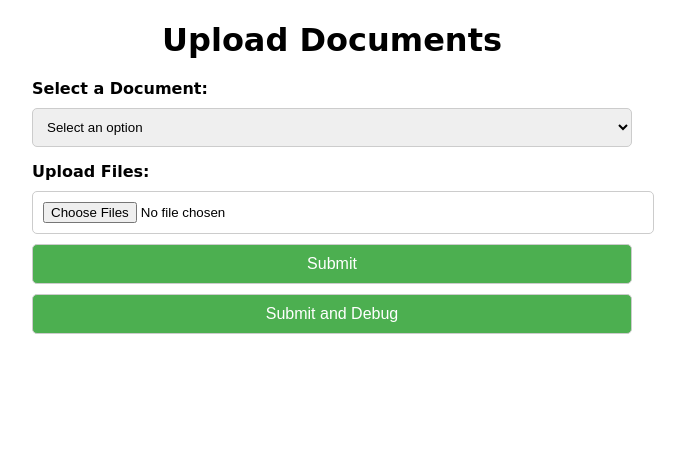
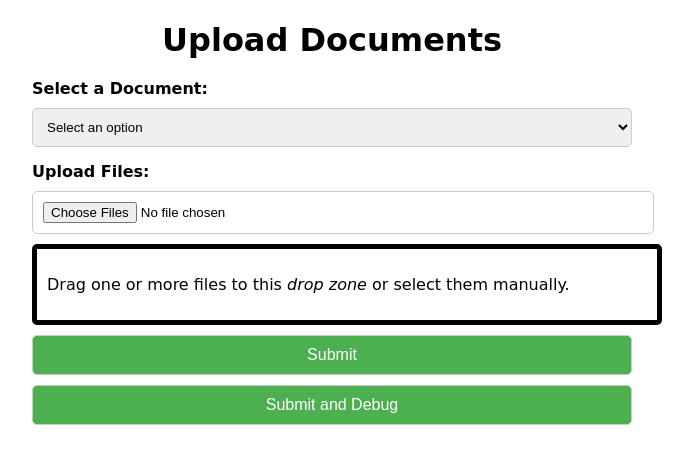
Before and after one commit to Landododo/QRDatabase, a Django app: template QR_database/templates/inputs.html in a window 1280 px wide. Shown: the top 464 px of the page, without its empty margins (308-1001 px from the left). Run offline with Django 5.2, Linux system fonts and the light colour scheme; the template is opened without the code that fills it, so the values that code supplies are empty; parts of the project's set-up code (start-up, migrations or seed data) failed here and were passed over.

Commit message:
added drag and dropping functionality for uploading sample files

```diff
--- a/QR_database/home/data_handlers.py
+++ b/QR_database/home/data_handlers.py
@@ -63,6 +63,7 @@ def add_sample_to_db(file_name, id, directory_path, debug = False):
             sample_file.width = im.shape[1]
             sample_file.height = im.shape[0]
             if "." not in detection.payload:
+                print(detection.payload)
                 sample_file.row, sample_file.col = int(re.search( ",(.*):U=UL",detection.payload).group(1)), int(detection.payload.split(",")[0])
                 sample_file.abs_x = sample_file.row * (qr_size + spacing) + padding
                 sample_file.abs_y = sample_file.col * (qr_size + spacing) + padding
@@ -109,6 +110,6 @@ def handle_sample_file(file, id, debug = False):
             with open(directory_path + file.name, 'wb+') as f:
                 for chunk in file.chunks():
                     f.write(chunk)
-        add_sample_to_db(file.name, id, directory_path)
+        add_sample_to_db(file.name, id, directory_path, debug = debug)
     with connection.cursor() as cursor:
         cursor.execute("UPDATE home_gds_files SET last_updated = %s WHERE id = %s", [datetime.datetime.now().strftime("%Y-%m-%d %H:%M:%S"), int(id)])
--- a/QR_database/templates/inputs.html
+++ b/QR_database/templates/inputs.html
@@ -39,6 +39,13 @@
         button:hover {
             background-color: #45a049;
         }
+        #drop_zone {
+        border: 5px solid rgb(0, 0, 0);
+        width: 100%;
+        padding: 10px;
+        margin-top: 10px;
+        border-radius: 5px;
+        }
     </style>
 </head>
 <body>
@@ -60,6 +67,13 @@
             <label for="file-upload">Upload Files:</label>
             <input type="file" id="file-upload" name="file_field" multiple required>
 
+            <!-- Drop Zone -->
+            <div
+                id="drop_zone"
+                ondrop="dropHandler(event);"
+                ondragover="dragOverHandler(event);">
+                <p>Drag one or more files to this <i>drop zone</i> or select them manually.</p>
+            </div>
             <!-- Submit Button -->
             <button name = "submit" type="submit">Submit</button>
             <button name = "submit and debug" type="submit">Submit and Debug</button>
@@ -67,7 +81,7 @@
     </div>
 
     <script>
-        // Optional: Add form validation or additional interactivity here
+        // Form submission logic
         document.getElementById("uploadForm").addEventListener("submit", (e) => {
             const selectedDocument = document.getElementById("document-select").value;
             const files = document.getElementById("file-upload").files;
@@ -94,6 +108,37 @@
             document.getElementById("uploadForm").appendChild(debugInput);
             alert("Form submitted successfully!");
         });
+        // Handle drag-and-drop logic
+        function dragOverHandler(ev) {
+            ev.preventDefault();
+            ev.dataTransfer.dropEffect = "copy"; // Show the copy icon
+        }
+        function dropHandler(ev) {
+            // Prevent default behavior (Prevent file from being opened)
+            ev.preventDefault();
+
+            const fileInput = document.getElementById("file-upload");
+            const dt = ev.dataTransfer;
+            const files = dt.files;
+
+            if (files.length > 0) {
+                const fileList = Array.from(fileInput.files); // Get existing files
+
+                // Append new files from drop event
+                for (let i = 0; i < files.length; i++) {
+                    fileList.push(files[i]);
+                }
+
+                // Create a new DataTransfer to add all files
+                const dataTransfer = new DataTransfer();
+                fileList.forEach((file) => dataTransfer.items.add(file));
+
+                // Assign the combined files back to the input
+                fileInput.files = dataTransfer.files;
+
+                alert(`${files.length} file(s) added successfully!`);
+            }
+        }
     </script>
 </body>
 </html>
```
Also changed, not shown: QR_database/home/views.py (+16 -4 lines).
